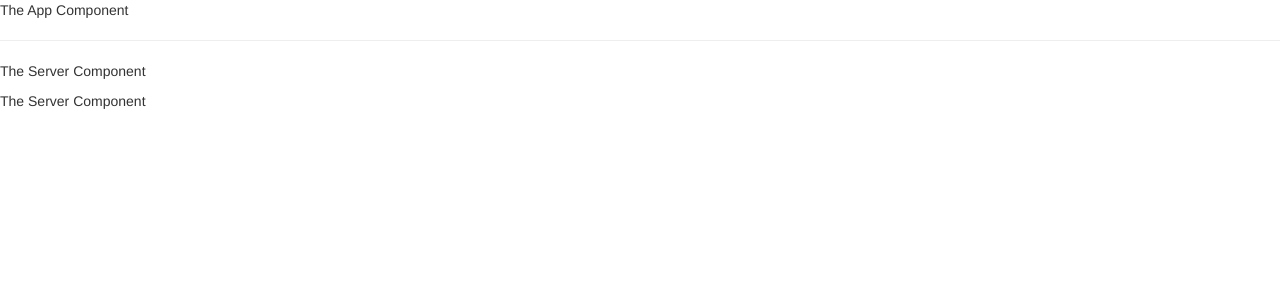
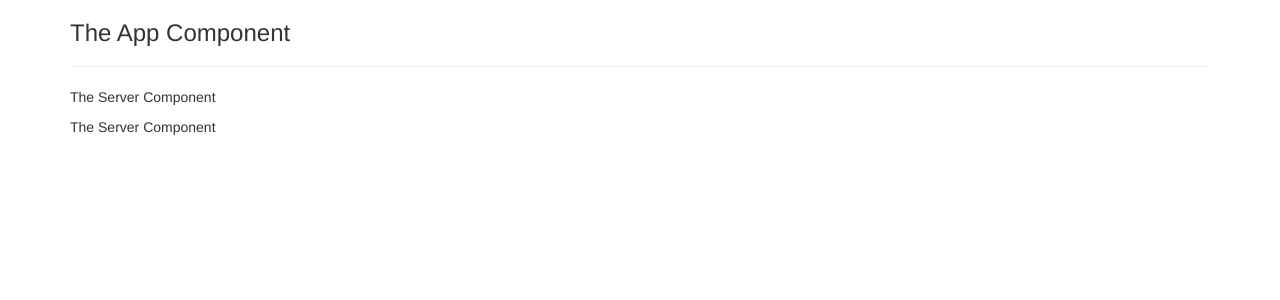
Before and after one commit to artsmandev/hello-world-angular, an Angular app in the folder hello-world/: page / in a window 1280 px wide. Shown: the top 300 px of the page. Built offline with nearby package versions, Linux system fonts and the light colour scheme.

Commit message:
(feat): using bootstrap

```diff
--- a/hello-world/src/app/app.component.html
+++ b/hello-world/src/app/app.component.html
@@ -1,3 +1,9 @@
-<p>The App Component</p>
-<hr>
-<app-servers></app-servers>
+<div class="container">
+	<div class="row">
+		<div class="col-xs-12">
+			<h3>The App Component</h3>
+			<hr>
+			<app-servers></app-servers>
+		</div>
+	</div>
+</div>
```
